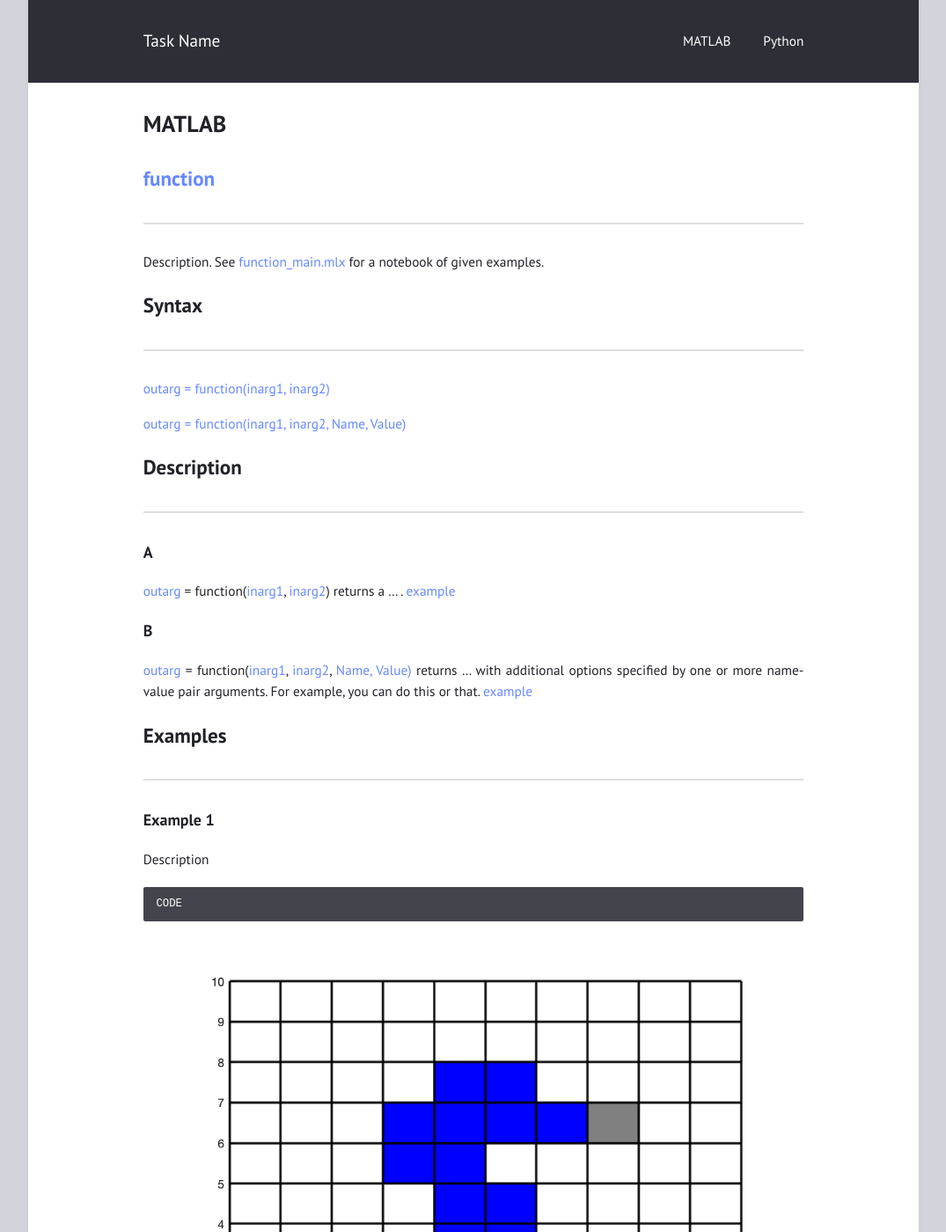
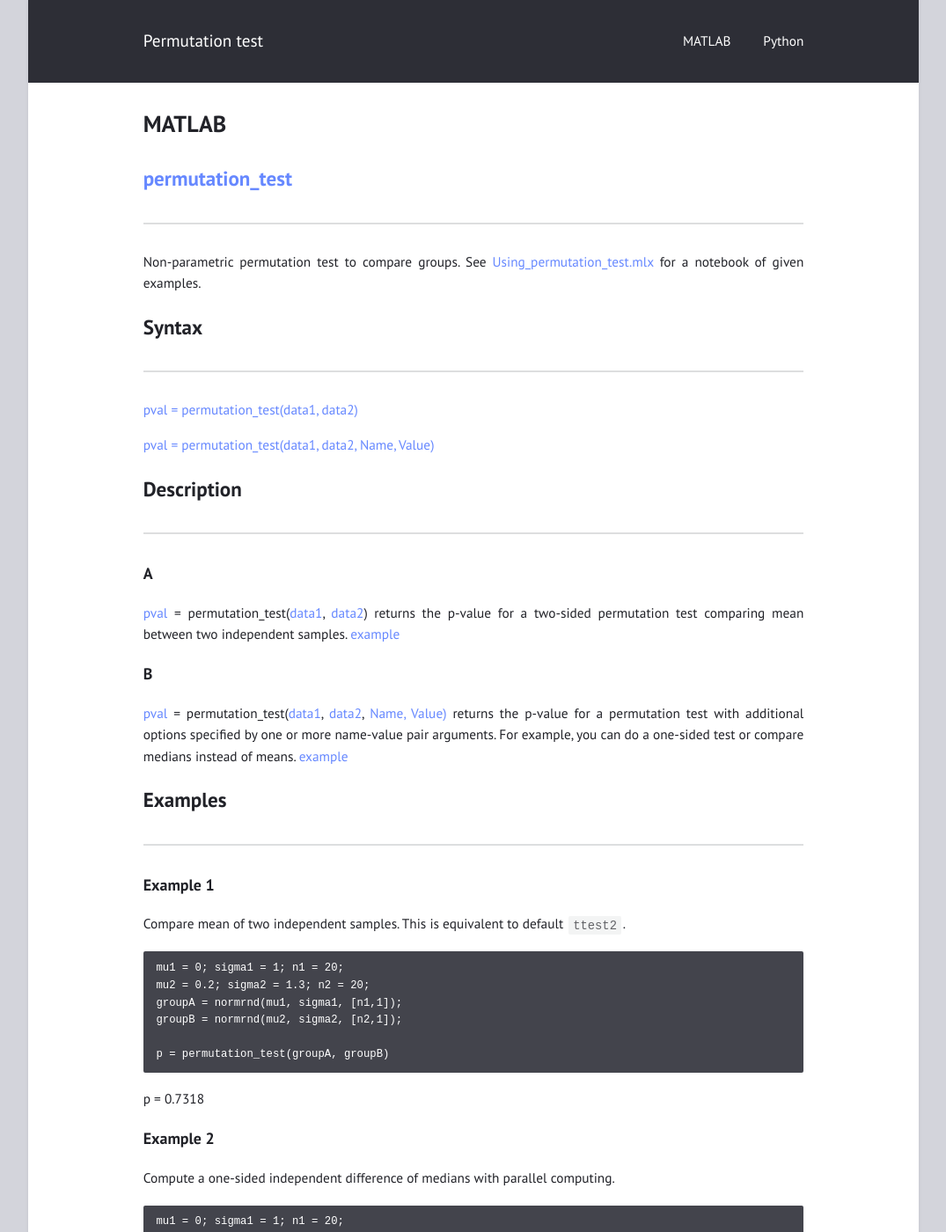
Before and after one commit to tulimid1/permutation_test, a Jekyll site: the page built from m-doc.md, in a window 1280 px wide and 1400 px high. Shown: the whole window at 88% size, without its empty margins (102-1177 px from the left). Built offline with Jekyll 4.4.1, drawn with Linux system fonts in a browser that asks for light colours; some of the changed text lies outside the part shown.

Commit message:
update matlab documentation

````diff
--- a/_config.yml
+++ b/_config.yml
@@ -1,4 +1,4 @@
-title: "Task Name"
+title: "Permutation test"
 author: "Duncan Tulimieri"
 description: "Duncan Tulimieri"
 
--- a/m-doc.md
+++ b/m-doc.md
@@ -4,56 +4,66 @@
 permalink: /MATLAB/
 ---
 
-# [function](https://function_link.com)
+# [permutation_test](https://github.com/tulimid1/permutation_test/blob/main/permutation_test.m)
 ---
 
-Description. See [function_main.mlx](https://function_main.mlx) for a notebook of given examples.
+Non-parametric permutation test to compare groups. See [Using_permutation_test.mlx](https://github.com/tulimid1/permutation_test/blob/main/Using_permutation_test.mlx) for a notebook of given examples.
 
 ## Syntax
 ---
-[outarg = function(inarg1, inarg2)](#a)
+[pval = permutation_test(data1, data2)](#a)
 
-[outarg = function(inarg1, inarg2, Name, Value)](#b)
+[pval = permutation_test(data1, data2, Name, Value)](#b)
 
 ## Description
 ---
 ### A
-[outarg](#outarg) = function([inarg1](#inarg1), [inarg2](#inarg2)) returns a ... . [example](#example-1)
+[pval](#pval) = permutation_test([data1](#data1), [data2](#data2)) returns the p-value for a two-sided permutation test comparing mean between two independent samples. [example](#example-1)
 
 ### B
-[outarg](#outarg) = function([inarg1](#inarg1), [inarg2](#inarg2), [Name, Value)](#name-value-arguments) returns ... with additional options specified by one or more name-value pair arguments. For example, you can do this or that. [example](#example-2)
+[pval](#pval) = permutation_test([data1](#data1), [data2](#data2), [Name, Value)](#name-value-arguments) returns the p-value for a permutation test with additional options specified by one or more name-value pair arguments. For example, you can do a one-sided test or compare medians instead of means. [example](#example-2)
 
 ## Examples
 ---
 ### Example 1
-Description
+Compare mean of two independent samples. This is equivalent to default `ttest2`.
 
-    CODE
+    mu1 = 0; sigma1 = 1; n1 = 20;
+    mu2 = 0.2; sigma2 = 1.3; n2 = 20;
+    groupA = normrnd(mu1, sigma1, [n1,1]);
+    groupB = normrnd(mu2, sigma2, [n2,1]);
 
-![fig1](/assets/fig1M.png)
+    p = permutation_test(groupA, groupB)
+
+p = 0.7318
 
 ### Example 2
-Description
+Compute a one-sided independent difference of medians with parallel computing.
 
-    CODE
+    mu1 = 0; sigma1 = 1; n1 = 20;
+    mu2 = 0.2; sigma2 = 1.3; n2 = 20;
+    groupA = normrnd(mu1, sigma1, [n1,1]);
+    groupB = normrnd(mu2, sigma2, [n2,1]);
 
-![fig2](/assets/fig2M.png)
+    p = permutation_test(groupA, groupB, 'alternative', 'less', 'test_fun', @median, 'parQuick', true)
+
+p = 0.7897
 
 ## Input Arguments
 ---
-### ```inarg1```
-Short description
+### ```data1```
+Group 1 data.
 
-Long description
+Data vector for first group.
 
-Data Types: (X, Y)
+Data Types: (numeric, vector)
 
-### ```inarg2```
-Short description
+### ```data2```
+Group 2 data.
 
-Long description
+Data vector for second group.
 
-Data Types: (X, Y)
+Data Types: (numeric, vector)
 
 ### Name-Value Arguments
 
@@ -61,43 +71,99 @@
 
 **Example**: ```'name1', value1, 'name2', value2``` specifies blah blah blah.
 
-### ```name1```
-Short description (default=X)
+### ```paired```
+Compute the paired difference (default=`false`)
 
-Long description
+Determine if algorithm should compute the paired difference.
 
-Data Types: (X, Y)
+Options: `false`, `true`
 
-### ```name2```
-Short description (default=X)
+Data Types: (boolean, scalar)
 
-Long description
+### ```alternative```
+Alternative hypothesis (default='two-sided')
 
-Data Types: (X, Y)
+Alternative hypothesis for algorithm to use.
+
+Options: `two-sided`, `greater`, `less`
+
+Data Types: (string/character, scalar)
+
+### ```mu```
+Population average (default=0)
+
+Average to use for population if doing one-sample test.
+
+Data Types: (numeric, scalar)
+
+### ```iterations```
+Number of iterations to permute. (default=1000000)
+
+Number of permutations to compute. The larger the number, the long the computation, but more stable the estimate.
+
+Data Types: (numeric, positive, integer, scalar)
+
+### ```vis```
+Visualize result (default=`false`)
+
+Whether or not to visualize the histogram of group differences.
+
+Options: `false`, `true`
+
+Data Types: (boolean, scalar)
+
+### ```test_fun```
+Function for statistic to compare between groups (default=`@mean`)
+
+Statistic to compute and compare permuted group values.
+
+Data Types: (function handle)
+
+### ```parQuick```
+Use parallel computation (default=`true`)
+
+Whether or not to use parallel computation.
+
+Options: `false`, `true`
+
+This will decrease overall computation time if one needs to do multiple permutation tests within a script. This function will create MATLAB workers and leave them running assuming you will reuse the workers.
+
+To manually shut-down workers, use the code `delete(gcp())`.
+
+Data Types: (boolean, scalar)
+
+### ```bound```
+Boundary for determining significance (default=`nan`)
+
+Manually set boundary for comparison.
+
+Data Types: (numeric, scalar)
 
 ## Output
 ---
 
-## ```outarg```
-Short description
+## ```pval```
+p-value of permutation test.
 
-Long description
+The probability of observing a test statistic as extreme, or more, than the observed value given the null hypothesis.
 
-Data Types: (X, Y)
+Data Types: (numeric, scalar)
 
 ## More About
 ---
 
+This is a great function to use for analyses. This function supports one- and two-tailed tests. It can used in combination with [CLES]() to determine a non-parametric effect size of the difference.
+
 ## Tips
 ---
 
-I would suggest adding both `function.m` and `functionSignatures.json` to a folder that is in your MATLAB path. The `function.m` contains the function and the `functionSignatures.json` will you give custom suggestions and code completion for when you call `function` in a script or notebook.
+I would suggest adding both `permutation_test.m` and `functionSignatures.json` to a folder that is in your MATLAB path. The `permutation_test.m` contains the function and the `functionSignatures.json` will you give custom suggestions and code completion for when you call `permutation_test` in a script or notebook.
 
 If you already have a `functionSignatures.json` file in your folder, just add the pertinent code to the original `functionSignatures.json`.
 
 ## Issues and Discussion
 ---
 
-[Issues](https://github.com/tulimid1/TASK/issues) and [Discussion](https://github.com/tulimid1/TASK/discussions).
+[Issues](https://github.com/tulimid1/permutation_test/issues) and [Discussion](https://github.com/tulimid1/permutation_test/discussions).
 
 If you don't know how to use github (or don't want to), just send me an [email](mailto:tulimid@udel.edu).
````
Also changed, not shown: index.md (deleted, +0 -37 lines), readME copy.md (deleted, +0 -9 lines), 2 other files.
